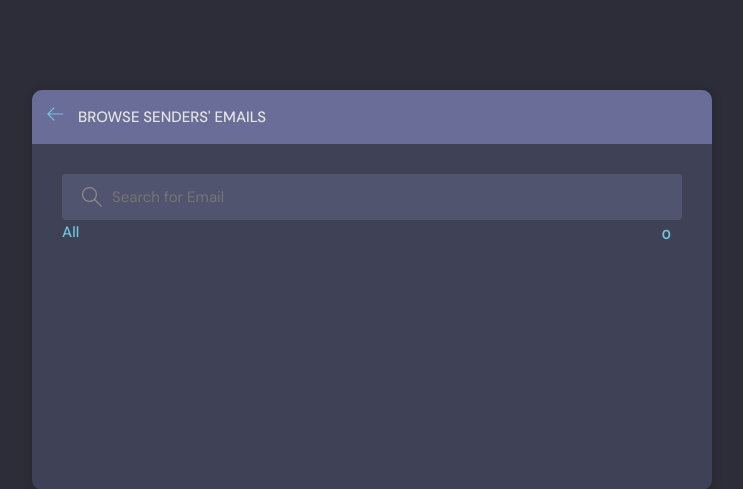
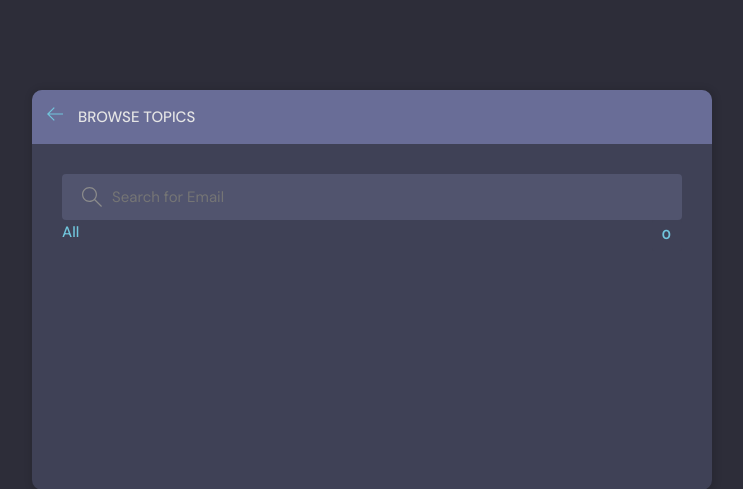
Before and after one commit to M3X1CO/Exchange, a Django app: page /topics/ in a window 1280 px wide. Shown: the part 126-615 px from the top of the page, without its empty margins (268-1011 px from the left). Run offline with Django 5.2, Linux system fonts and the light colour scheme; data that the repository does not hold is empty.

Commit message:
Update topics.html
typo fix

```diff
--- a/base/templates/base/topics.html
+++ b/base/templates/base/topics.html
@@ -14,7 +14,7 @@
                   ></path>
                 </svg>
               </a>
-              <h3>Browse Senders' Emails</h3>
+              <h3>Browse Topics</h3>
             </div>
           </div>
 
```
